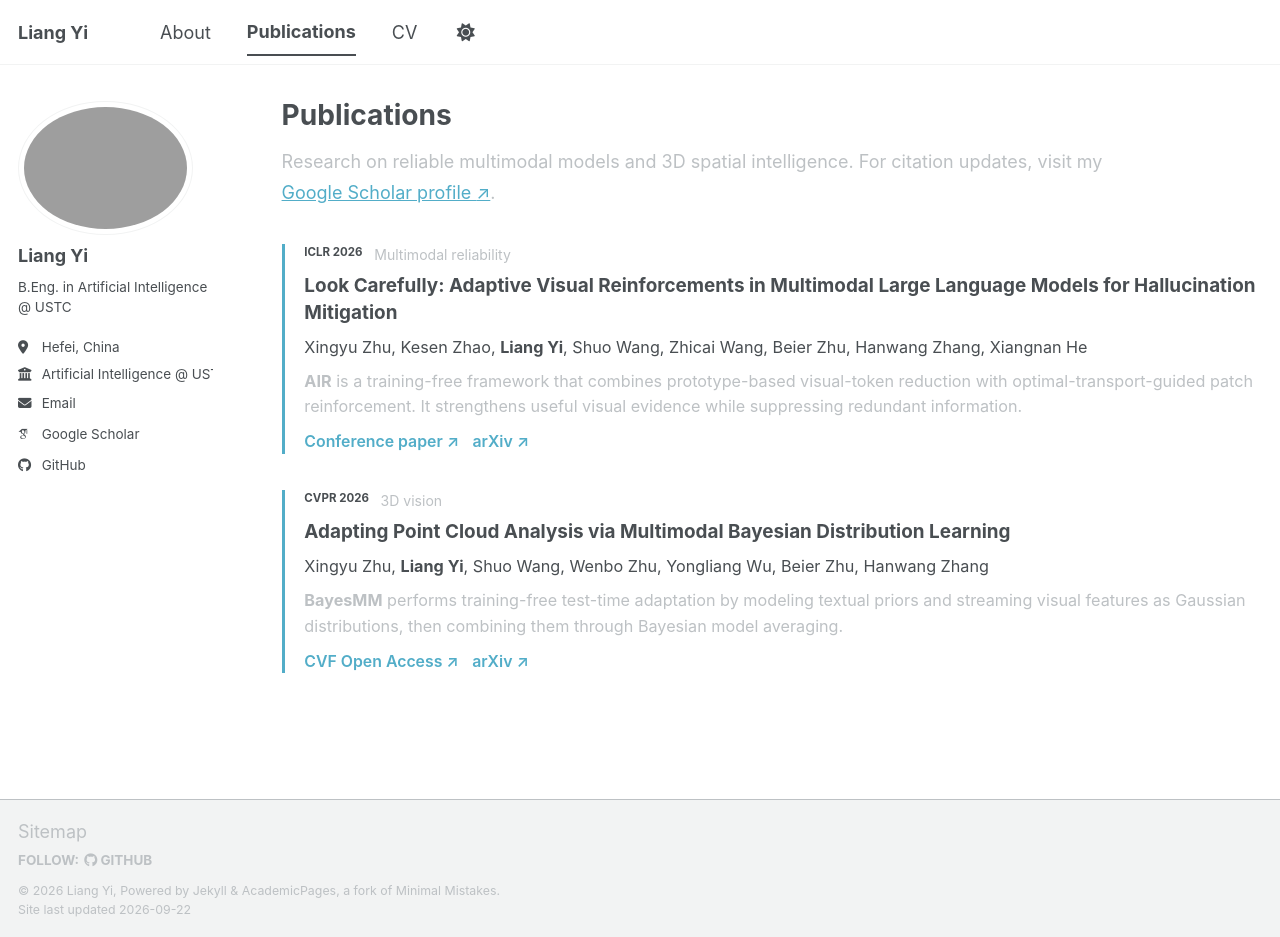
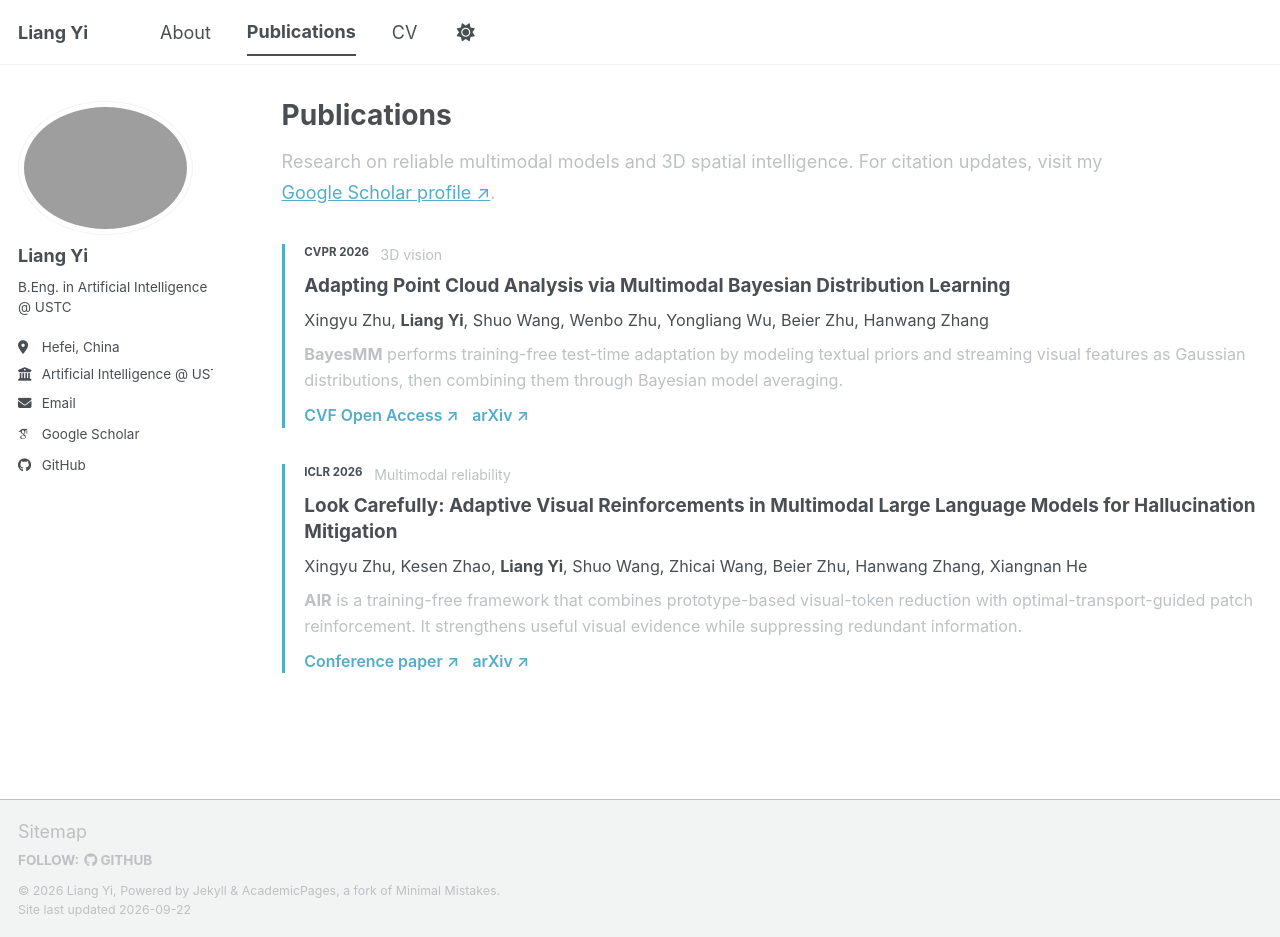
Before and after one commit to Y1-Liang/Y1-Liang.github.io, a Jekyll site: the page built from _pages/publications.html, in a window 1280 px wide and 937 px high. Built offline with Jekyll 4.4.1, drawn with Linux system fonts in a browser that asks for light colours; some web fonts are replaced; a script bundle is joined from its source files by our own code; library files that are not in the unit come from our copies.

Commit message:
Update publications.html

```diff
--- a/_pages/publications.html
+++ b/_pages/publications.html
@@ -8,6 +8,15 @@ author_profile: true
 <p class="page-intro">Research on reliable multimodal models and 3D spatial intelligence. For citation updates, visit my <a href="https://scholar.google.com/citations?user=kDGudDYAAAAJ&amp;hl=en">Google Scholar profile <span aria-hidden="true">↗</span></a>.</p>
 
 <div class="publication-list">
+
+  <article class="pub-card pub-card--full">
+    <div class="pub-card__meta"><span class="pub-venue">CVPR 2026</span><span>3D vision</span></div>
+    <h2>Adapting Point Cloud Analysis via Multimodal Bayesian Distribution Learning</h2>
+    <p class="pub-authors">Xingyu Zhu, <strong>Liang Yi</strong>, Shuo Wang, Wenbo Zhu, Yongliang Wu, Beier Zhu, Hanwang Zhang</p>
+    <p class="pub-desc"><strong>BayesMM</strong> performs training-free test-time adaptation by modeling textual priors and streaming visual features as Gaussian distributions, then combining them through Bayesian model averaging.</p>
+    <p class="pub-links"><a href="https://openaccess.thecvf.com/content/CVPR2026/html/Zhu_Adapting_Point_Cloud_Analysis_via_Multimodal_Bayesian_Distribution_Learning_CVPR_2026_paper.html">CVF Open Access <span aria-hidden="true">↗</span></a><a href="https://arxiv.org/abs/2603.22070">arXiv <span aria-hidden="true">↗</span></a></p>
+  </article>
+
   <article class="pub-card pub-card--full">
     <div class="pub-card__meta"><span class="pub-venue">ICLR 2026</span><span>Multimodal reliability</span></div>
     <h2>Look Carefully: Adaptive Visual Reinforcements in Multimodal Large Language Models for Hallucination Mitigation</h2>
@@ -16,11 +25,4 @@ author_profile: true
     <p class="pub-links"><a href="https://proceedings.iclr.cc/paper_files/paper/2026/hash/83749a89d03df30c66af88020e4c7892-Abstract-Conference.html">Conference paper <span aria-hidden="true">↗</span></a><a href="https://arxiv.org/abs/2602.24041">arXiv <span aria-hidden="true">↗</span></a></p>
   </article>
 
-  <article class="pub-card pub-card--full">
-    <div class="pub-card__meta"><span class="pub-venue">CVPR 2026</span><span>3D vision</span></div>
-    <h2>Adapting Point Cloud Analysis via Multimodal Bayesian Distribution Learning</h2>
-    <p class="pub-authors">Xingyu Zhu, <strong>Liang Yi</strong>, Shuo Wang, Wenbo Zhu, Yongliang Wu, Beier Zhu, Hanwang Zhang</p>
-    <p class="pub-desc"><strong>BayesMM</strong> performs training-free test-time adaptation by modeling textual priors and streaming visual features as Gaussian distributions, then combining them through Bayesian model averaging.</p>
-    <p class="pub-links"><a href="https://openaccess.thecvf.com/content/CVPR2026/html/Zhu_Adapting_Point_Cloud_Analysis_via_Multimodal_Bayesian_Distribution_Learning_CVPR_2026_paper.html">CVF Open Access <span aria-hidden="true">↗</span></a><a href="https://arxiv.org/abs/2603.22070">arXiv <span aria-hidden="true">↗</span></a></p>
-  </article>
 </div>
```
